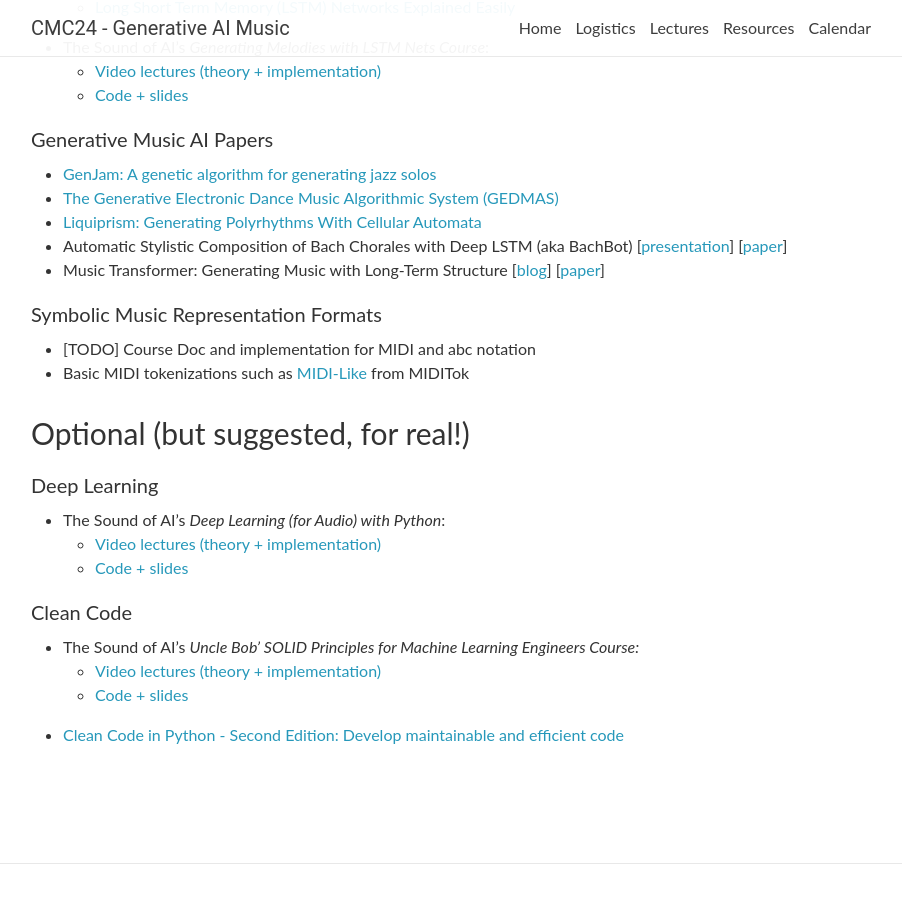
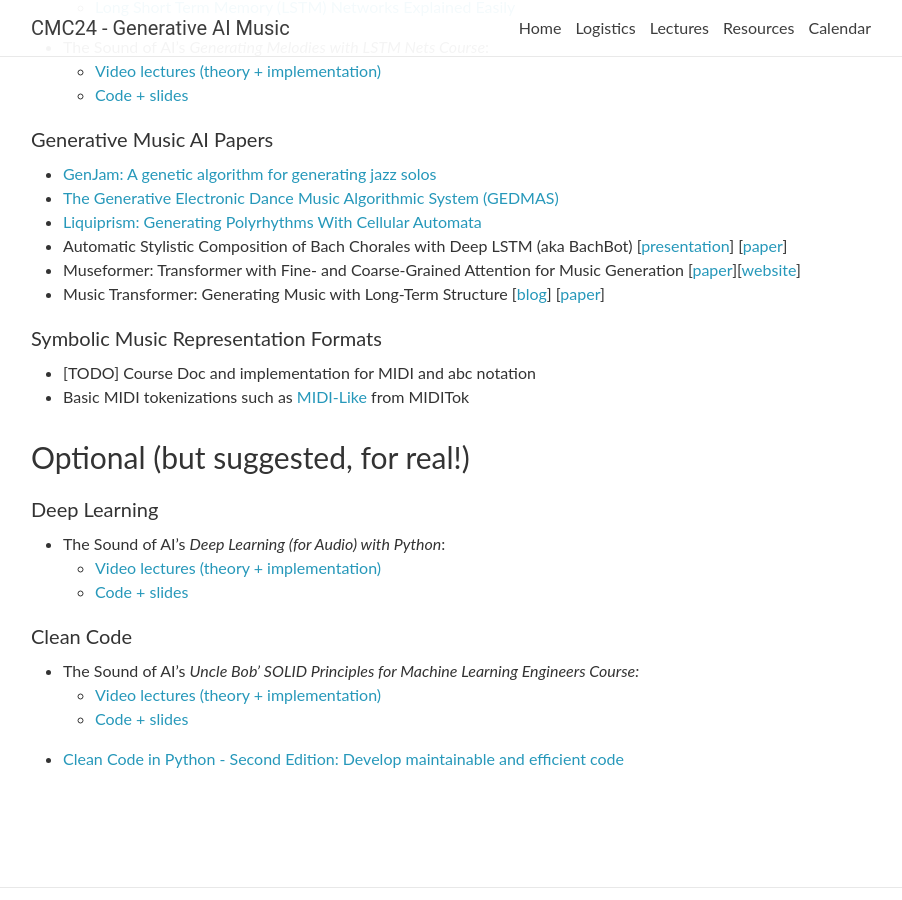
Before and after one commit to smc24-musicgen/smc24-musicgen.github.io, a Jekyll site: the page built from _pages/resources.md, in a window 1280 px wide and 900 px high, scrolled down 755 px. Shown: the whole window, without its empty margins (189-1091 px from the left). Built offline with Jekyll 4.4.1, drawn with Linux system fonts in a browser that asks for light colours; nearby versions of some CDN libraries; comment, search, counter and statistics services are not loaded.

Commit message:
Add Museformer paper

```diff
--- a/_pages/resources.md
+++ b/_pages/resources.md
@@ -31,6 +31,7 @@ title: Resources
 * [The Generative Electronic Dance Music Algorithmic System (GEDMAS)](https://www.academia.edu/101959323/The_Generative_Electronic_Dance_Music_Algorithmic_System_GEDMAS_)
 * [Liquiprism: Generating Polyrhythms With Cellular Automata](http://www.icad.org/websiteV2.0/Conferences/ICAD2002/proceedings/36_AlanDorin.pdf)
 * Automatic Stylistic Composition of Bach Chorales with Deep LSTM (aka BachBot) \[[presentation](https://www.youtube.com/watch?v=yu3DZuxxV7c)\] \[[paper](https://archives.ismir.net/ismir2017/paper/000156.pdf)\]
+* Museformer: Transformer with Fine- and Coarse-Grained Attention for Music Generation \[[paper](https://proceedings.neurips.cc/paper_files/paper/2022/file/092c2d45005ea2db40fc24c470663416-Paper-Conference.pdf)\]\[[website](https://ai-muzic.github.io/museformer/)\]
 * Music Transformer: Generating Music with Long-Term Structure \[[blog](https://magenta.tensorflow.org/music-transformer)\] \[[paper](https://arxiv.org/pdf/1809.04281)\]
 
 #### Symbolic Music Representation Formats
```
